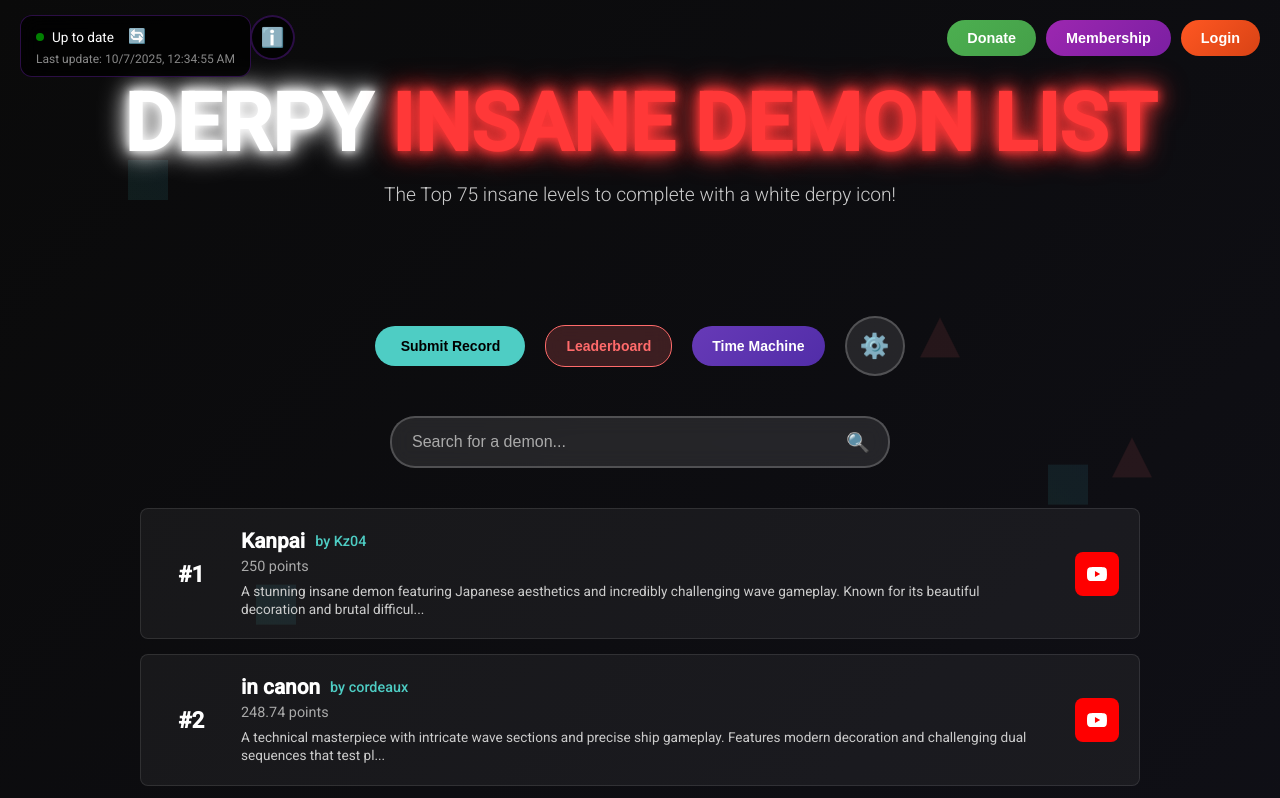
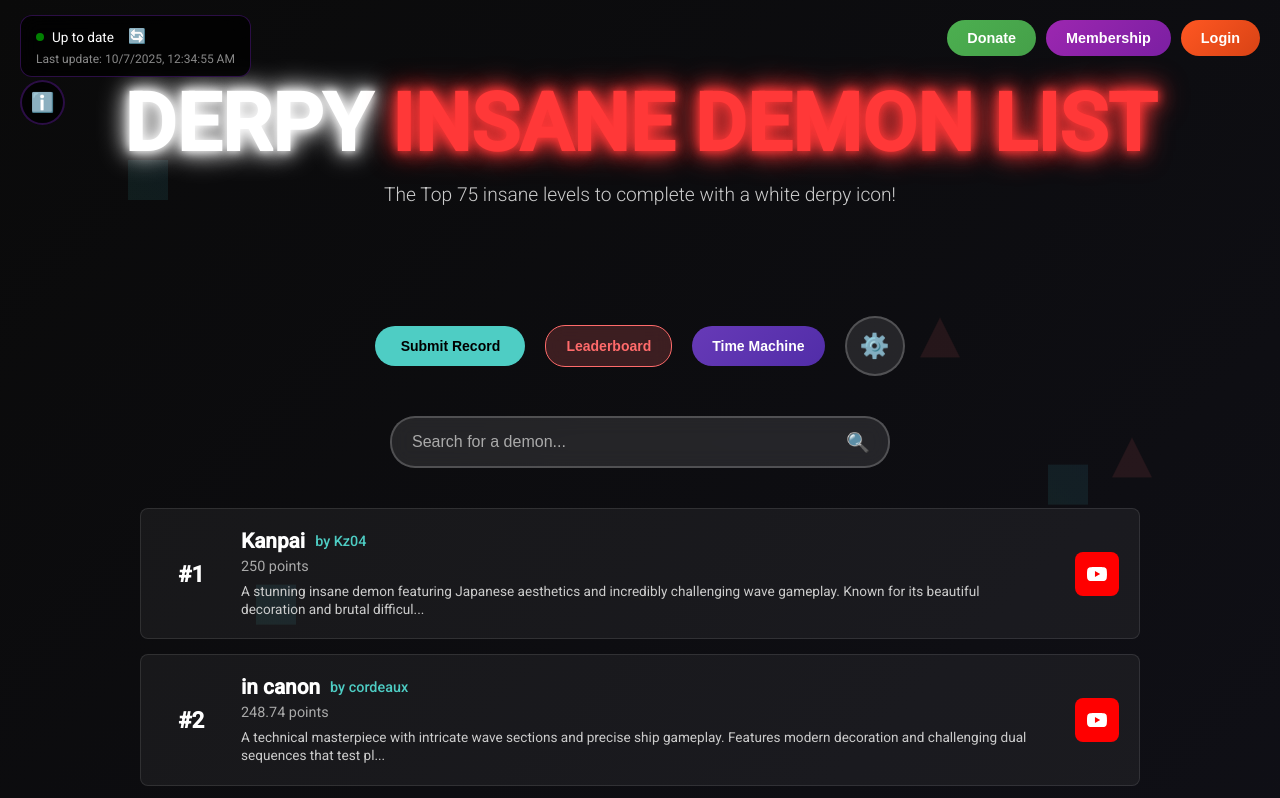
Before and after one commit to aidenperrigo/DerpyIDL.com, a plain HTML site: page index.html in a window 1280 px wide. Shown: the top 798 px of the page. Drawn offline with Linux system fonts and the light colour scheme.

Commit message:
Fix info button positioning to be visible below live tracker

```diff
--- a/styles.css
+++ b/styles.css
@@ -2702,8 +2702,8 @@ body.light-theme .time-machine-modal .time-machine-description {
 /* Info Button Styles */
 .info-btn {
     position: fixed;
-    top: 15px;
-    left: 250px; /* Position next to live tracker */
+    top: 80px; /* Position below the live tracker */
+    left: 20px; /* Align with live tracker */
     background: rgba(0, 0, 0, 0.8);
     backdrop-filter: blur(10px);
     border: 2px solid rgba(138, 43, 226, 0.3);
```
